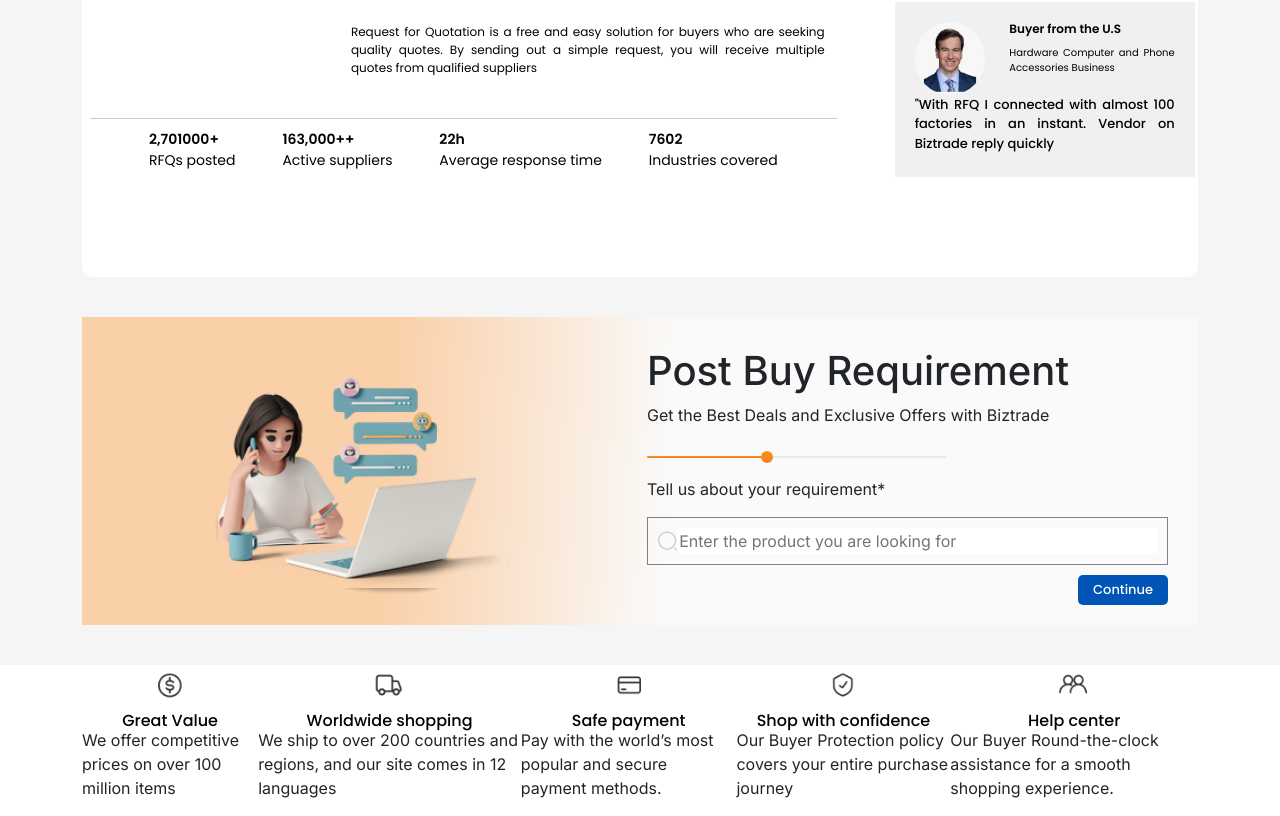
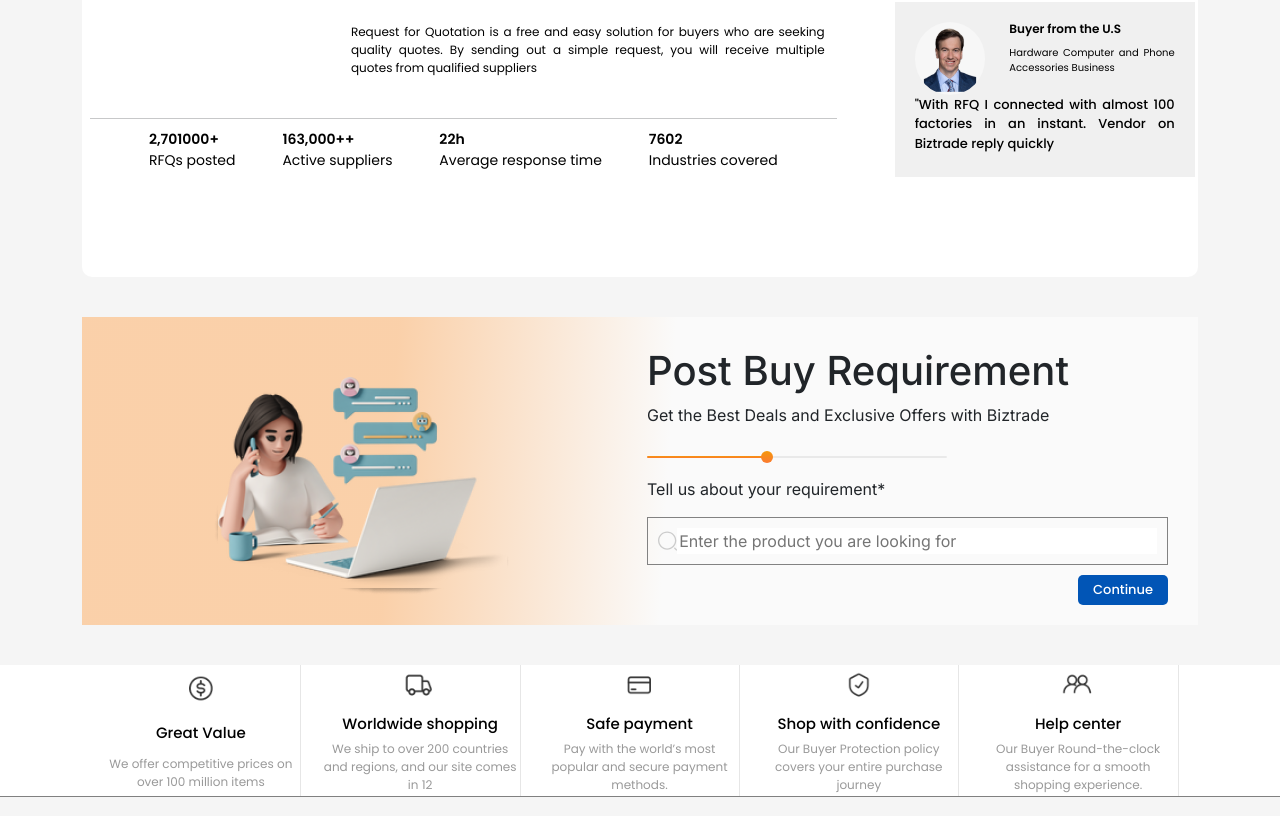
Before and after one commit to BishalAshiq/briztrade-ui-layout, a Next.js app: page /home in a window 1280 px wide. Shown: the part 2460-3276 px from the top of the page. Built offline with nearby package versions, Linux system fonts and the light colour scheme; no server answers; grey boxes are pictures that could not be loaded.

Commit message:
working on footer

```diff
--- a/src/components/shared/Footer.jsx
+++ b/src/components/shared/Footer.jsx
@@ -1,5 +1,5 @@
 import React from 'react';
-import style from "./Navbar.module.css";
+import style from "./Footer.module.css";
 import ff1 from "../../assests/ff1.png";
 import ff2 from "../../assests/ff2.png";
 import ff3 from "../../assests/ff3.png";
@@ -17,34 +17,35 @@ const Footer = () => {
                         <div className={style.footInfocard}>
                             <Image src={ff5} height={"48px"} width={"48px"} alt={""} />
                             <span className={style.footInfoctext}>Great Value</span>
-                            <p className={style.footInfotexts}>We offer competitive prices
-                                on over 100 million items</p>
+                            <p className={style.footInfopara}>We offer competitive prices
+                                on over 100 million items
+                                </p>
                         </div>
                         <div className={style.footInfocard}>
                             <Image src={ff1} height={"48px"} width={"48px"} alt={""} />
                             <span className={style.footInfoctext}>Worldwide shopping</span>
-                            <p className={style.footInfotexts}>We ship to over 200 countries
+                            <p className={style.footInfopara}>We ship to over 200 countries
                                 and regions, and our site
-                                comes in 12 languages</p>
+                                comes in 12</p>
                         </div>
                         <div className={style.footInfocard}>
                             <Image src={ff2} height={"48px"} width={"48px"} alt={""} />
                             <span className={style.footInfoctext}>Safe payment</span>
-                            <p className={style.footInfotexts}>Pay with the world’s most
+                            <p className={style.footInfopara}>Pay with the world’s most
                                 popular and secure payment
                                 methods.</p>
                         </div>
                         <div className={style.footInfocard}>
                             <Image src={ff3} height={"48px"} width={"48px"} alt={""} />
                             <span className={style.footInfoctext}>Shop with confidence</span>
-                            <p className={style.footInfotexts}>Our Buyer Protection policy
+                            <p className={style.footInfopara}>Our Buyer Protection policy
                                 covers your entire purchase
                                 journey</p>
                         </div>
                         <div className={style.footInfocard}>
                             <Image src={ff4} height={"48px"} width={"48px"} alt={""} />
                             <span className={style.footInfoctext}>Help center</span>
-                            <p className={style.footInfotexts}>Our Buyer Round-the-clock assistance
+                            <p className={style.footInfopara}>Our Buyer Round-the-clock assistance
                                 for a smooth shopping
                                 experience.</p>
                         </div>
--- /dev/null
+++ b/src/components/shared/Footer.module.css
@@ -0,0 +1,35 @@
+
+.footInfofullOneDiv{
+    background:white;
+    border-bottom: 1px solid gray;
+    }
+    .footInfocard{
+        display:grid;
+        place-items: center;
+        border-right: 1px solid rgb(230, 230, 230);
+    }
+
+    .footInfoctext{
+        font-family: "Poppins", sans-serif;
+        font-weight: 500;
+        /* font-style: normal; */
+        font-size: 15px;
+        color: rgba(0, 0, 0, 1);
+    height: 25px;
+    }
+    .footInfopara{
+        font-family: "Poppins", sans-serif;
+        font-weight: 400;
+        font-size: 12px;
+        /* line-height: 12px; */
+        color: rgba(153, 153, 153, 1);
+        width: 199px;
+        margin: 2px 0;
+        line-height: 1.5;
+        text-align: center;
+
+    }
+    .footInfoOneDiv{
+        display:flex;
+        justify-content: space-evenly;
+    }
--- a/src/components/shared/Navbar.module.css
+++ b/src/components/shared/Navbar.module.css
@@ -93,32 +93,3 @@ opacity: 0px;
     text-align: center;
     margin: 40px 0 0 0;
 }
-
-.footInfofullOneDiv{
-background:white;
-}
-.footInfocard{
-    display:grid;
-    place-items: center;
-}
-
-.footInfoctext{
-    font-family: "Poppins", sans-serif;
-    font-weight: 500;
-    font-style: normal;
-    line-height: 15px;
-    color: rgba(0, 0, 0, 1);
-
-}
-.footInfoctexts{
-    font-family: "Poppins", sans-serif;
-    font-weight: 400;
-    font-style: normal;
-    line-height: 12px;
-    color: rgba(153, 153, 153, 1);
-width: 100px
-}
-.footInfoOneDiv{
-    display:flex;
-    justify-content: space-evenly;
-}
```
